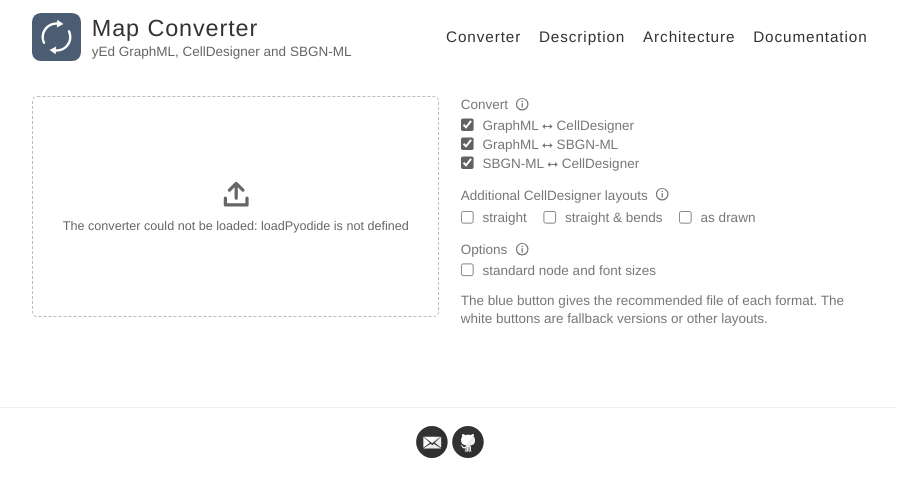
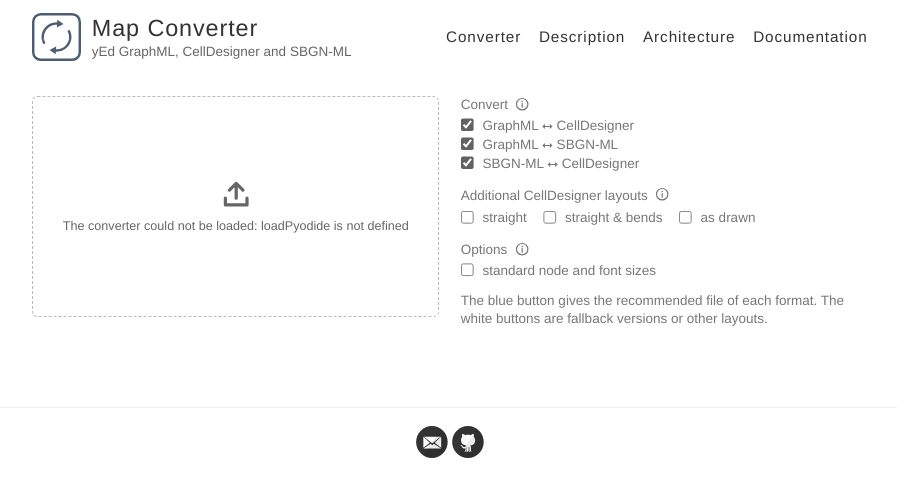
Before and after one commit to map-converter/map-converter.github.io, a Jekyll site: the page built from pages/converter.html, in a window 1280 px wide. Shown: the top 497 px of the page, without its empty margins (190-1087 px from the left). Built offline with Jekyll 4.4.1, drawn with Linux system fonts in a browser that asks for light colours.

Commit message:
Logo: the tab icon reversed for the white page, slate arrows on white with a slate edge
Co-Authored-By: Claude Opus 5.5 <noreply@anthropic.com>
Claude-Session: https://claude.ai/code/session_01RZmt2TfCAnp6wENPoVG8uz

```diff
--- a/_config.yml
+++ b/_config.yml
@@ -10,7 +10,7 @@ name: Map Converter
 description: yEd GraphML, CellDesigner and SBGN-ML
 
 # URL of your avatar or profile pic (you could use your GitHub profile pic)
-avatar: /images/favicon-converter/favicon.svg
+avatar: /images/logo-converter/logo.svg
 
 #
 # Flags below are optional
```
Also changed, not shown: CLAUDE.md (+2 -0 lines), images/logo-converter/logo.svg (added).
